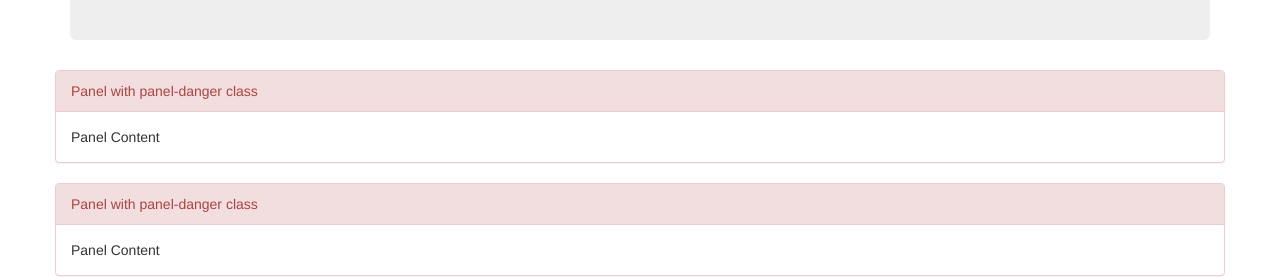
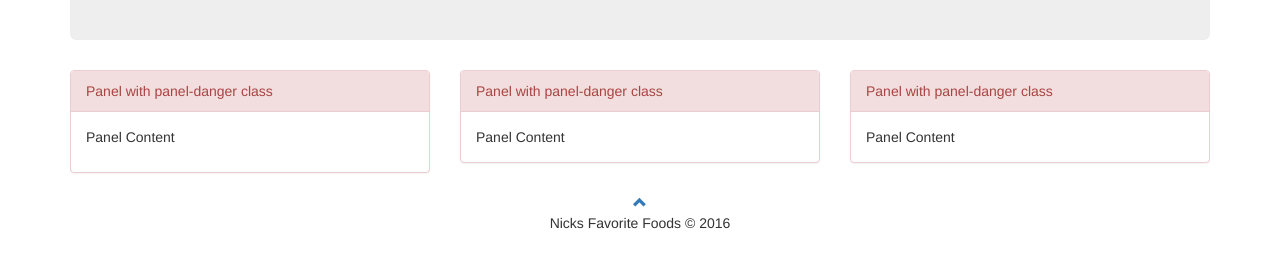
Before and after one commit to Nkcurlett/nicks-bbq, a plain HTML site: page index.html in a window 1280 px wide. Shown: the part 592-870 px from the top of the page. After the commit the page ends 835 px from the top, so only its background shows below. Drawn offline with Linux system fonts and the light colour scheme.

Commit message:
Update index.html

```diff
--- a/index.html
+++ b/index.html
@@ -128,20 +128,21 @@
         </div>
         <!-- /.row -->
           <div class="row">
-       <div class="col md-4">
+       <div class="col-md-4">
 <div class="panel panel-danger">
       <div class="panel-heading">Panel with panel-danger class</div>
       <div class="panel-body">Panel Content</div>
+    <p></p>
     </div>
      </div>
-     <div class="col md-4">
+     <div class="col-md-4">
 <div class="panel panel-danger">
       <div class="panel-heading">Panel with panel-danger class</div>
       <div class="panel-body">Panel Content</div>
     </div>
     </div>
 
-      <div class="col md-4">
+      <div class="col-md-4">
 <div class="panel panel-danger">
       <div class="panel-heading">Panel with panel-danger class</div>
       <div class="panel-body">Panel Content</div>
```
